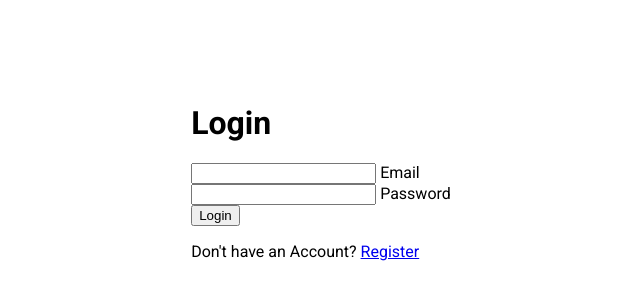
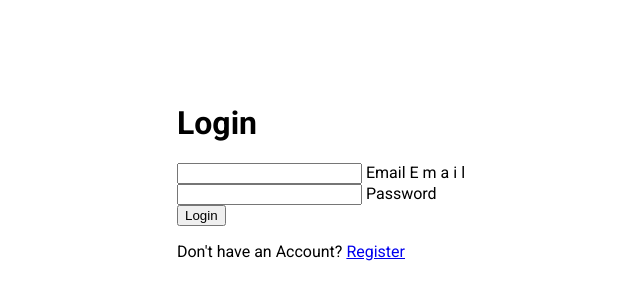
Before and after one commit to Gagandeep39/css-form-wave-animation, a plain HTML site: page index.html in a window 1280 px wide. Shown: the part 220-520 px from the top of the page, without its empty margins (319-959 px from the left). Drawn offline with Linux system fonts and the light colour scheme.

Commit message:
Added transition styling

```diff
--- a/index.html
+++ b/index.html
@@ -21,6 +21,13 @@
       <div class="form-control">
         <input type="email" required />
         <label>Email</label>
+        <label>
+          <span style="transition-delay: 0ms">E</span>
+          <span style="transition-delay: 50ms">m</span>
+          <span style="transition-delay: 100ms">a</span>
+          <span style="transition-delay: 150ms">i</span>
+          <span style="transition-delay: 200ms">l</span>
+        </label>
       </div>
 
       <div class="form-control">
```
